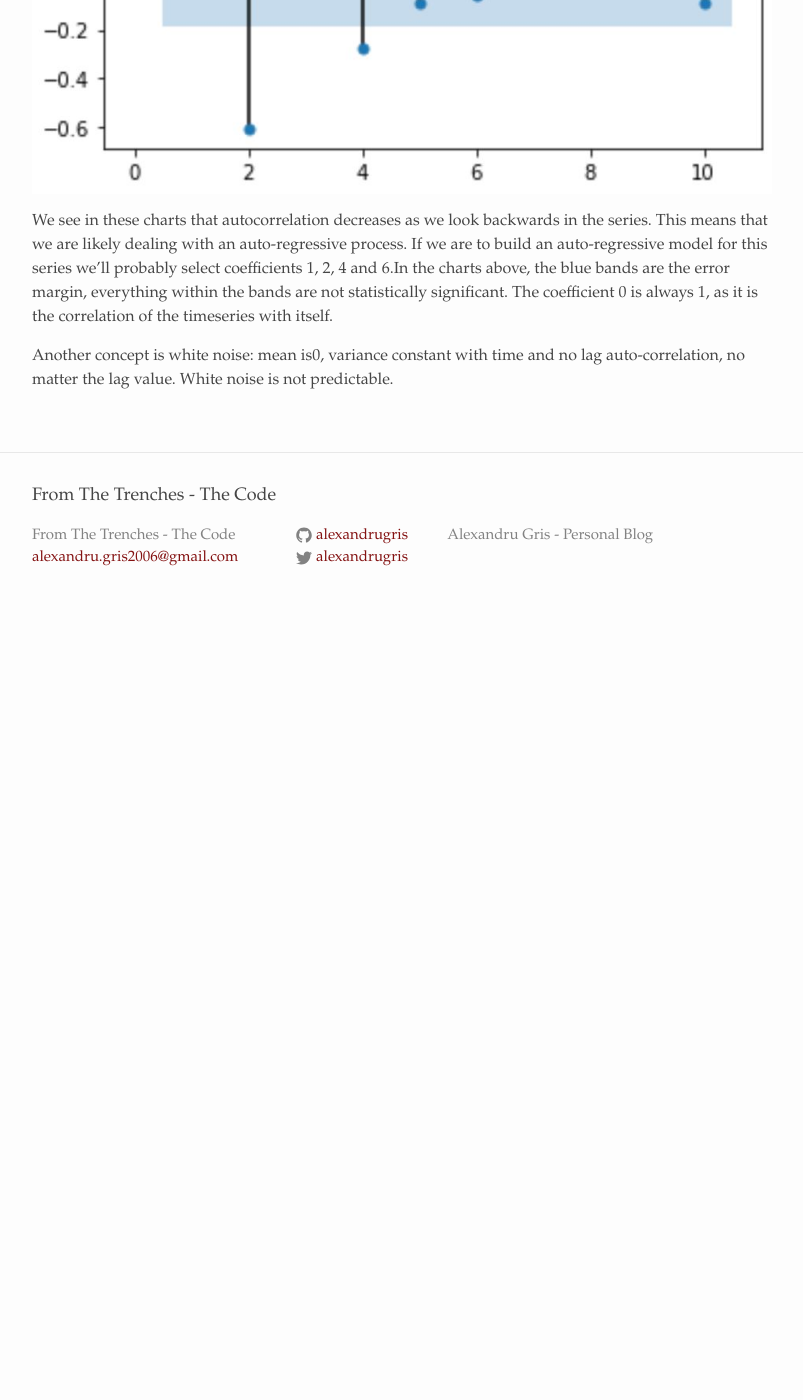
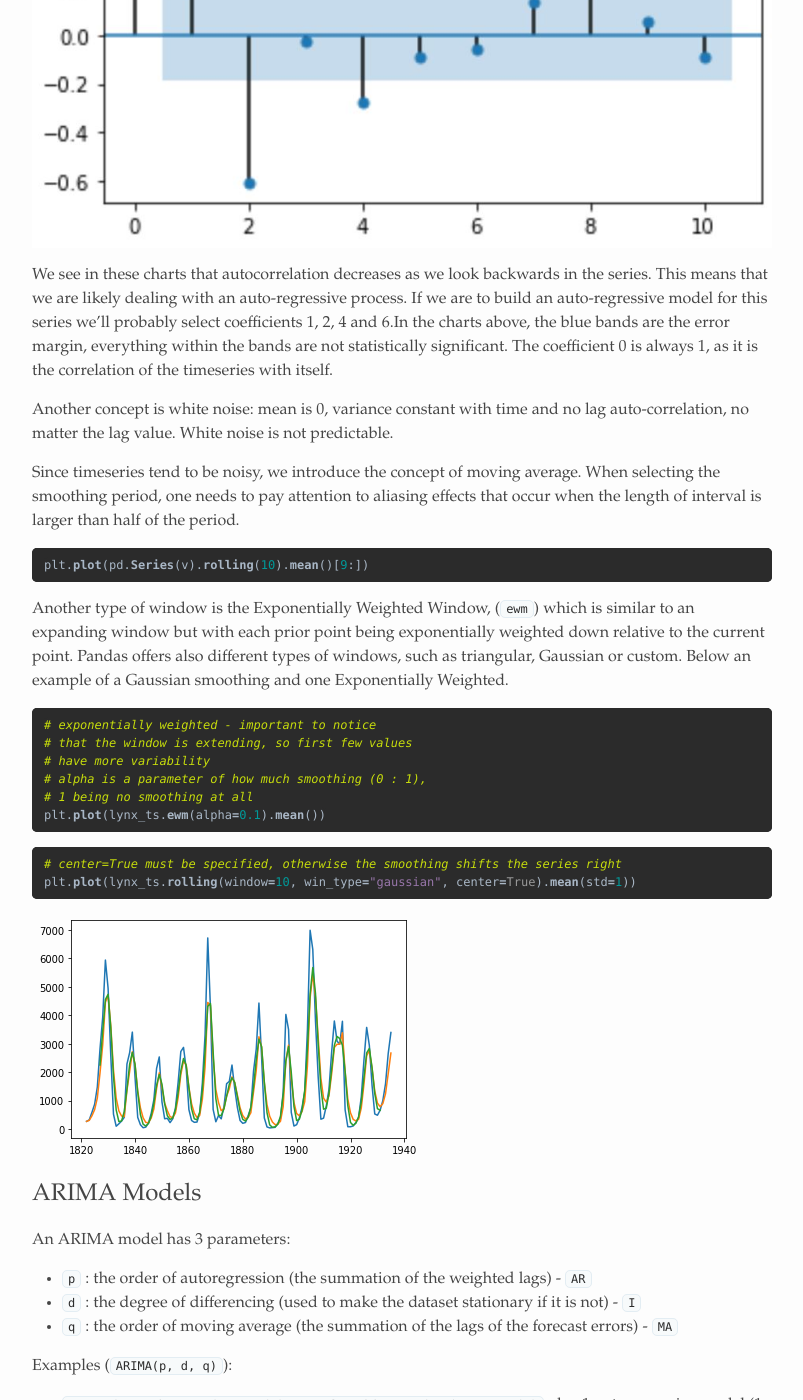
Before and after one commit to alexandrugris/my-jekyll-tech-blog, a Jekyll site: the page built from MyBlog/_posts/2021-08-14-timeseries-analysis.markdown, in a window 1280 px wide and 1400 px high, scrolled down 4748 px. Shown: the whole window, without its empty margins (238-1041 px from the left). Built offline with Jekyll 4.4.1, drawn with Linux system fonts in a browser that asks for light colours; before the commit the page ends 5378 px from its top, so only the background shows below that; some of the changed text lies outside the part shown.

Commit message:
timeseries updates

````diff
--- a/MyBlog/_posts/2021-08-14-timeseries-analysis.markdown
+++ b/MyBlog/_posts/2021-08-14-timeseries-analysis.markdown
@@ -82,6 +82,9 @@ def gen_ts(start, coefs, count, error):
 
 v = gen_ts([0, 1, 2], [0.5, 0.2, 0.1], 100, 1.0) # sum of coefficients < 1
 plt.plot(v)
+
+# automatically test for the best lag to use
+# AIC comes from https://en.wikipedia.org/wiki/Akaike_information_criterion
 p_value = adfuller(v, autolag='AIC')[1]
 print(p_value)
 ```
@@ -111,4 +114,68 @@ plot_pacf(lynx_ts, lags=10)
 
 We see in these charts that autocorrelation decreases as we look backwards in the series. This means that we are likely dealing with an auto-regressive process. If we are to build an auto-regressive model for this series we'll probably select coefficients 1, 2, 4 and 6.In the charts above, the blue bands are the error margin, everything within the bands are not statistically significant. The coefficient 0 is always 1, as it is the correlation of the timeseries with itself.
 
-Another concept is white noise: mean is0, variance constant with time and no lag auto-correlation, no matter the lag value. White noise is not predictable.
+Another concept is white noise: mean is 0, variance constant with time and no lag auto-correlation, no matter the lag value. White noise is not predictable.
+
+Since timeseries tend to be noisy, we introduce the concept of moving average. When selecting the smoothing period, one needs to pay attention to aliasing effects that occur when the length of interval is larger than half of the period.
+
+```python
+plt.plot(pd.Series(v).rolling(10).mean()[9:])
+```
+
+Another type of window is the Exponentially Weighted Window, (`ewm`) which is similar to an expanding window but with each prior point being exponentially weighted down relative to the current point. Pandas offers also different types of windows, such as triangular, Gaussian or custom. Below an example of a Gaussian smoothing and one Exponentially Weighted.
+
+```python
+# exponentially weighted - important to notice
+# that the window is extending, so first few values
+# have more variability
+# alpha is a parameter of how much smoothing (0 : 1),
+# 1 being no smoothing at all
+plt.plot(lynx_ts.ewm(alpha=0.1).mean())
+```
+
+```python
+# center=True must be specified, otherwise the smoothing shifts the series right
+plt.plot(lynx_ts.rolling(window=10, win_type="gaussian", center=True).mean(std=1))
+```
+![Original Series - EWM - Gaussian]({{site.url}}/assets/tsa_smoothing.jpg)
+
+# ARIMA Models
+
+An ARIMA model has 3 parameters:
+
+- `p` : the order of autoregression (the summation of the weighted lags) - `AR`
+- `d` : the degree of differencing (used to make the dataset stationary if it is not) - `I`
+- `q` : the order of moving average (the summation of the lags of the forecast errors) - `MA`
+
+Examples (`ARIMA(p, d, q)`):
+
+ - `ARIMA (p=1, d=0, q=0) <=> Y(t) = coef + phi_1 * Y(t-1) + error(t)` - lag 1 autoregressive model (1 is the lag)
+ - `ARIMA (p=1, d=0, q=1) <=> Y(t) = coef + phy_1 * Y(t-1) + theta_1 * error(t-1) + error(t)` - this time error is a regression too.
+ - `ARIMA (p=0, d=1, q=0) <=> Y(t) = coef + Y(t-1) + error(t)` is a random walk. The differencing equation, `Y(t) - Y(t-1) = coef + error(t)`, is needed so that the remaining `ARMA` model is applied on stationary data. A random walk is not stationary.
+
+ # ARIMA Model Parameter Selection
+
+ First step is to check for stationarity using the Augmented Dickey-Fuller test. If the data is not stationary, we need to set the `d` parameter.
+
+ The second step is to set the `p` and `q` parameters by inspecting the `ACF` and `PACF` plots. The `ACF` plot tells more about the Moving Average parameter `q` while pe `PACF` plot tells more about the Auto-Regressive parameter `p`.
+
+To avoid over-fitting, a rule of thumb is to start the parameter selection with the plot that has the least amount of lags outside of the significance bands and then consider the lowest reasonable amount of lags.
+
+On the Lynx dataset, this looks as the following:
+
+![ACF and PACF Lynx On The Dataset]({{site.url}}/assets/tsa_lynx_pacf.JPG)
+
+Because the PACF chart is mostly inside the benchmark with lags 1 and 2 the most prominent, we start with it. Our first model we aim to fit is an auto regressive (AR) model with lag 2.
+
+```python
+from statsmodels.tsa.arima_model import ARIMA
+
+m = ARIMA(lynx_ts, order=(2,0,0))
+results = m.fit()
+plt.plot(lynx_ts)
+plt.plot(results.fittedvalues, color="orange")
+```
+
+Even with this simple model, we have a pretty good fit.
+
+![The first ARIMA fitted model]({{site.url}}/assets/tsa_arima_lynx.png)
````
Also changed, not shown: MyBlog/assets/tsa_arima_lynx.png (added), MyBlog/assets/tsa_lynx_pacf.JPG (added), MyBlog/assets/tsa_smoothing.jpg (added).
